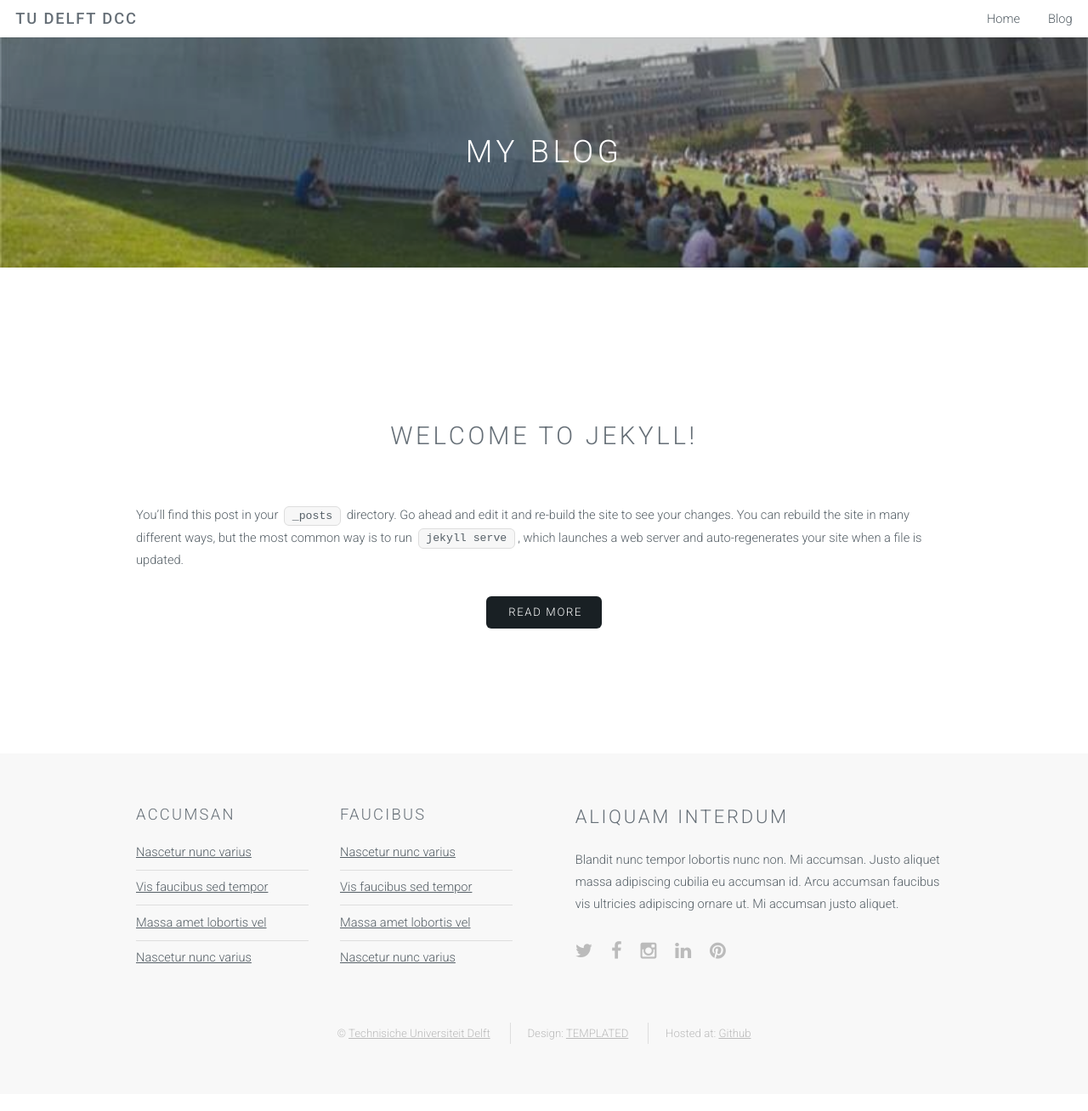
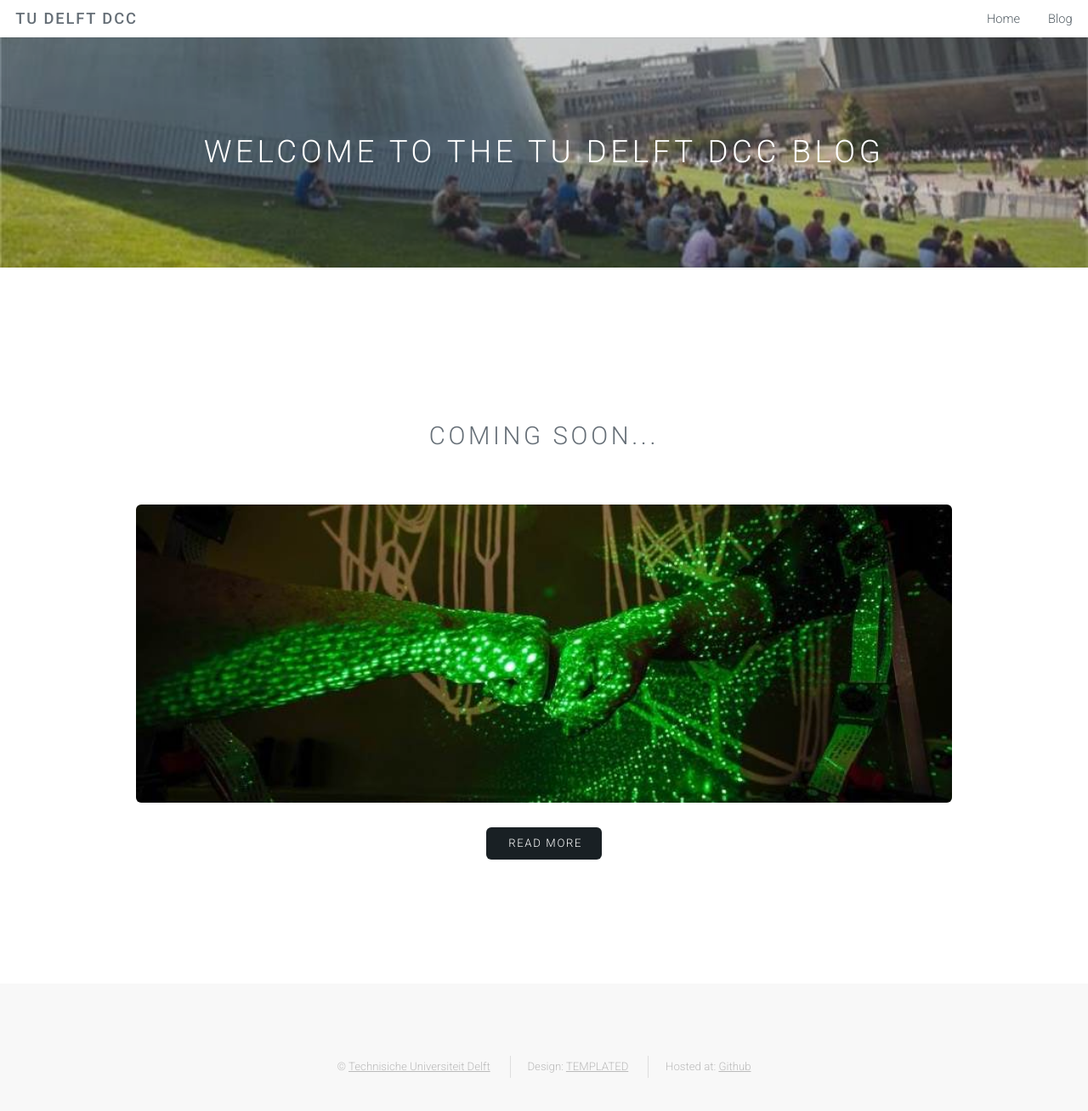
Before and after one commit to TU-Delft-DCC/DCC-website, a Jekyll site: the page built from blog.html, in a window 1280 px wide and 1328 px high. Shown: the top 1308 px of the window at 85% size. Built offline with Jekyll 4.4.1, drawn with Linux system fonts in a browser that asks for light colours.

Commit message:
just home and blog left

```diff
--- a/_config.yml
+++ b/_config.yml
@@ -1,6 +1,6 @@
 # Site settings
 title: TU Delft DCC
-email: your-email@domain.com
+email: support4research@tudelft.nl
 description: > # this means to ignore newlines until "baseurl:"
   TU Delft Digital Competence Centre temporary website
   # for Google search results and feed.xml site description.
--- a/_includes/footer.html
+++ b/_includes/footer.html
@@ -1,41 +1,6 @@
 <!-- Footer -->
 <footer id="footer">
     <div class="container">
-        <div class="row double">
-            <div class="6u">
-                <div class="row collapse-at-2">
-                    <div class="6u">
-                        <h3>Accumsan</h3>
-                        <ul class="alt">
-                            <li><a href="#">Nascetur nunc varius</a></li>
-                            <li><a href="#">Vis faucibus sed tempor</a></li>
-                            <li><a href="#">Massa amet lobortis vel</a></li>
-                            <li><a href="#">Nascetur nunc varius</a></li>
-                        </ul>
-                    </div>
-                    <div class="6u">
-                        <h3>Faucibus</h3>
-                        <ul class="alt">
-                            <li><a href="#">Nascetur nunc varius</a></li>
-                            <li><a href="#">Vis faucibus sed tempor</a></li>
-                            <li><a href="#">Massa amet lobortis vel</a></li>
-                            <li><a href="#">Nascetur nunc varius</a></li>
-                        </ul>
-                    </div>
-                </div>
-            </div>
-            <div class="6u">
-                <h2>Aliquam Interdum</h2>
-                <p>Blandit nunc tempor lobortis nunc non. Mi accumsan. Justo aliquet massa adipiscing cubilia eu accumsan id. Arcu accumsan faucibus vis ultricies adipiscing ornare ut. Mi accumsan justo aliquet.</p>
-                <ul class="icons">
-                    <li><a href="#" class="icon fa-twitter"><span class="label">Twitter</span></a></li>
-                    <li><a href="#" class="icon fa-facebook"><span class="label">Facebook</span></a></li>
-                    <li><a href="#" class="icon fa-instagram"><span class="label">Instagram</span></a></li>
-                    <li><a href="#" class="icon fa-linkedin"><span class="label">LinkedIn</span></a></li>
-                    <li><a href="#" class="icon fa-pinterest"><span class="label">Pinterest</span></a></li>
-                </ul>
-            </div>
-        </div>
         <ul class="copyright">
 		<li>&copy; <a href="https://www.tudelft.nl">Technisiche Universiteit Delft</a></li>
             <li>Design: <a href="http://themes.jekyllrc.org/ion">TEMPLATED</a></li>
--- a/_posts/2020-07-17-welcome-to-jekyll.markdown
+++ /dev/null
@@ -1,29 +0,0 @@
----
-layout: post
-title:  "Welcome to Jekyll!"
-date:   2020-07-17 14:20:48 +0200
-categories: jekyll update
----
-You’ll find this post in your `_posts` directory. Go ahead and edit it and re-build the site to see your changes. You can rebuild the site in many different ways, but the most common way is to run `jekyll serve`, which launches a web server and auto-regenerates your site when a file is updated.
-
-Jekyll requires blog post files to be named according to the following format:
-
-`YEAR-MONTH-DAY-title.MARKUP`
-
-Where `YEAR` is a four-digit number, `MONTH` and `DAY` are both two-digit numbers, and `MARKUP` is the file extension representing the format used in the file. After that, include the necessary front matter. Take a look at the source for this post to get an idea about how it works.
-
-Jekyll also offers powerful support for code snippets:
-
-{% highlight ruby %}
-def print_hi(name)
-  puts "Hi, #{name}"
-end
-print_hi('Tom')
-#=> prints 'Hi, Tom' to STDOUT.
-{% endhighlight %}
-
-Check out the [Jekyll docs][jekyll-docs] for more info on how to get the most out of Jekyll. File all bugs/feature requests at [Jekyll’s GitHub repo][jekyll-gh]. If you have questions, you can ask them on [Jekyll Talk][jekyll-talk].
-
-[jekyll-docs]: https://jekyllrb.com/docs/home
-[jekyll-gh]:   https://github.com/jekyll/jekyll
-[jekyll-talk]: https://talk.jekyllrb.com/
--- a/blog.html
+++ b/blog.html
@@ -5,7 +5,7 @@
 <!-- Banner -->
 <section id="banner">
     <div class="inner">
-        <h2>My Blog</h2>
+        <h2>Welcome to the TU Delft DCC Blog</h2>
     </div>
 </section>
 <section id="main" class="wrapper style1">
```
Also changed, not shown: _posts/2020-07-17-welcome-to-blog.markdown (added, +7 -0 lines), index.html (+5 -5 lines), _resources/TUD_RSE_logo.png (deleted), css/style.css (line endings or trailing spaces), images/pic01.jpg, images/pic02.jpg (deleted), images/pic03.jpg (deleted), siteicon.png (deleted).
